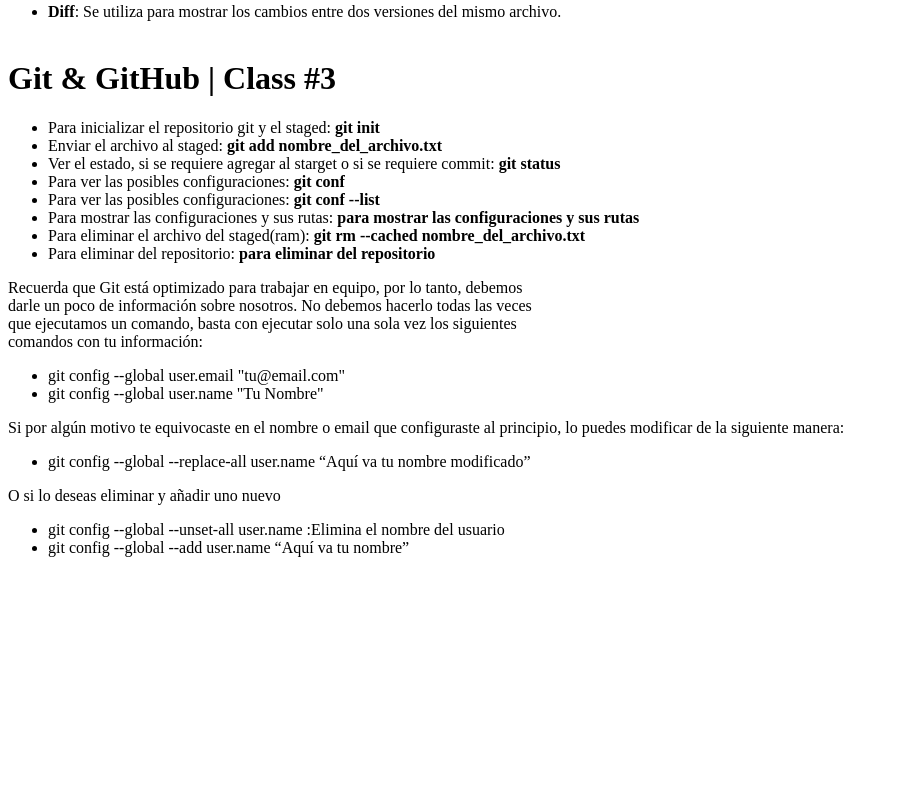
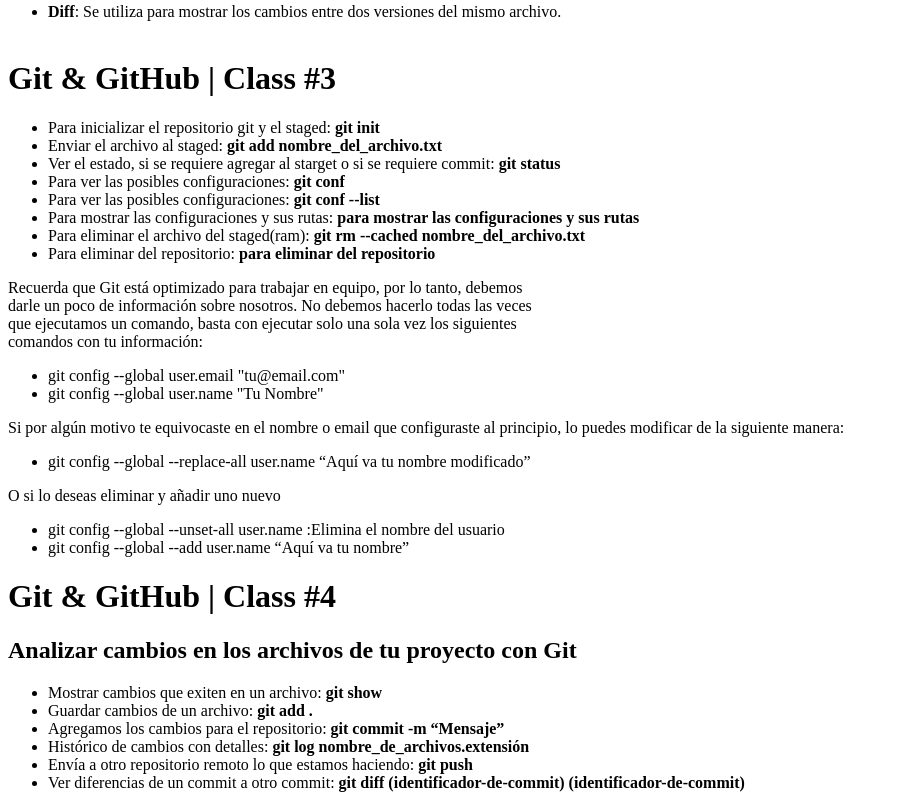
Before and after one commit to JimmyR8/git-github, a plain HTML site: page index.html in a window 1280 px wide. Shown: the part 2871-3679 px from the top of the page, without its empty margins (0-898 px from the left). Before the commit the page ends 3444 px from the top, so only its background shows below. Drawn offline with Linux system fonts and the light colour scheme.

Commit message:
Class #4 ✅

```diff
--- a/index.html
+++ b/index.html
@@ -235,5 +235,16 @@
             <li>git config --global --unset-all user.name :Elimina el nombre del usuario</li>
             <li>git config --global --add user.name “Aquí va tu nombre”</li>
         </ul>
+
+    <h1>Git & GitHub | Class #4</h1>
+        <h2>Analizar cambios en los archivos de tu proyecto con Git</h2>
+        <ul>
+            <li>Mostrar cambios que exiten en un archivo: <b>git show</b> </li>
+            <li>Guardar cambios de un archivo: <b>git add .</b> </li>
+            <li>Agregamos los cambios para el repositorio: <b>git commit -m “Mensaje”</b> </li>
+            <li>Histórico de cambios con detalles: <b>git log nombre_de_archivos.extensión</b> </li>
+            <li>Envía a otro repositorio remoto lo que estamos haciendo: <b>git push</b> </li>
+            <li>Ver diferencias de un commit a otro commit: <b>git diff (identificador-de-commit) (identificador-de-commit)</b></li>
+        </ul>
 </body>
 </html>
```
